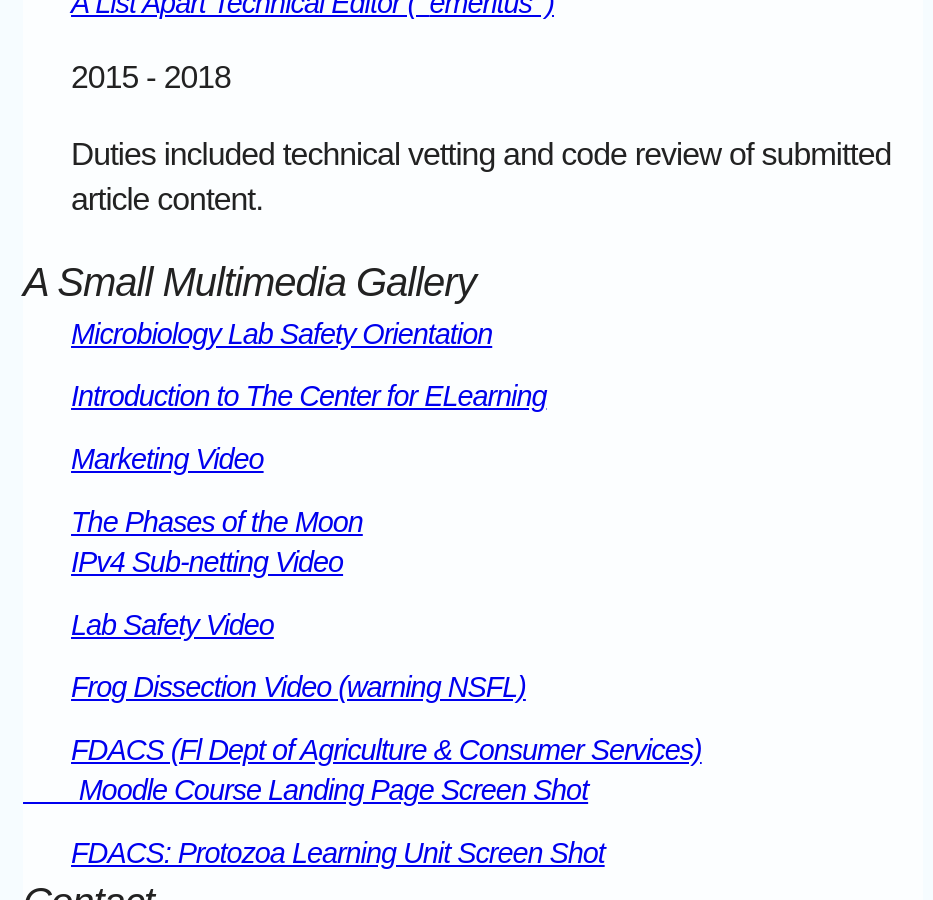
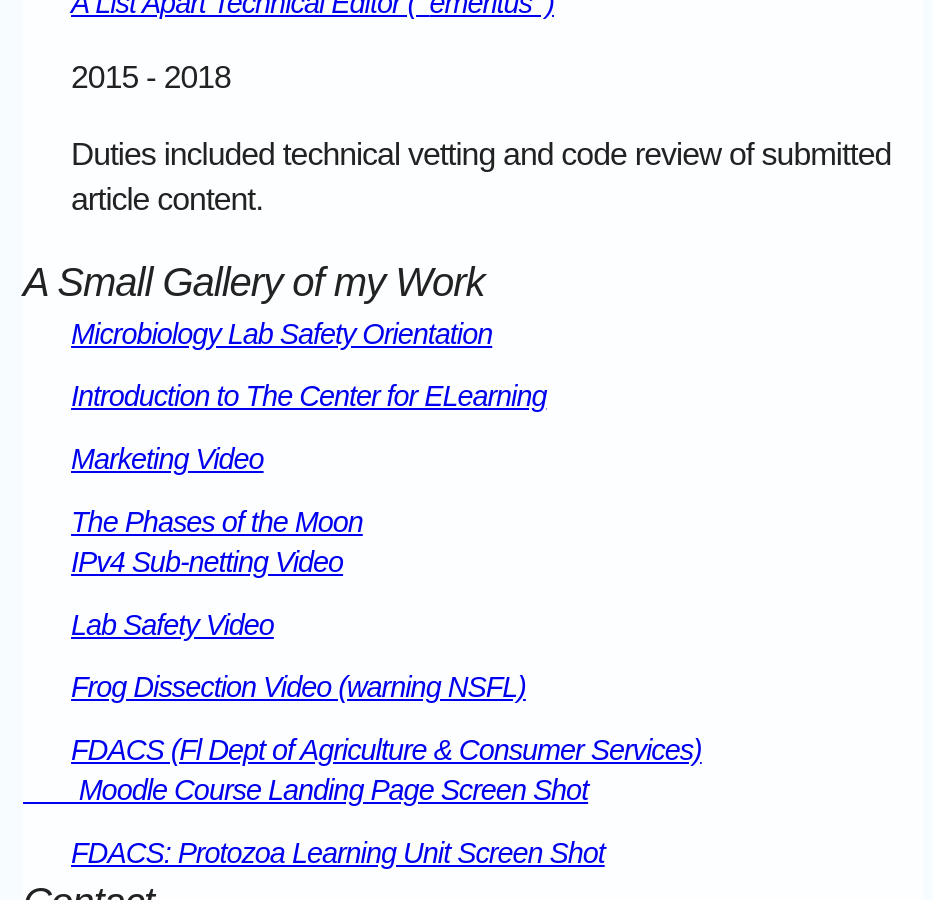
Before and after one commit to ianvanhoof/ianvanhoof.github.io, a Jekyll site: the page built from about-me.html, in a window 1280 px wide and 900 px high, scrolled down 1996 px. Shown: the whole window, without its empty margins (0-933 px from the left). Built offline with Jekyll 4.4.1, drawn with Linux system fonts in a browser that asks for light colours; some web fonts are replaced.

Commit message:
- small edits to the about page

```diff
--- a/about-me.html
+++ b/about-me.html
@@ -72,7 +72,7 @@
         </section>
     </section>
     <section>
-        <h2>A Small Multimedia Gallery</h2>
+        <h2>A Small Gallery of my Work</h2>
         <a href="https://youtu.be/U8mLe8xh5yM" target="_blank">
            <h3>
                 Microbiology Lab Safety Orientation
@@ -82,7 +82,7 @@
             <h3>Introduction to The Center for ELearning</h3>
         </a><br>
         <a href="https://youtu.be/Sg_MIqLh87c">
-        <h3>Marketing Video</h3>
+            <h3>Marketing Video</h3>
         </a><br>
         <a href="https://youtu.be/4kDqdNTBJL0">
             <h3>
```
